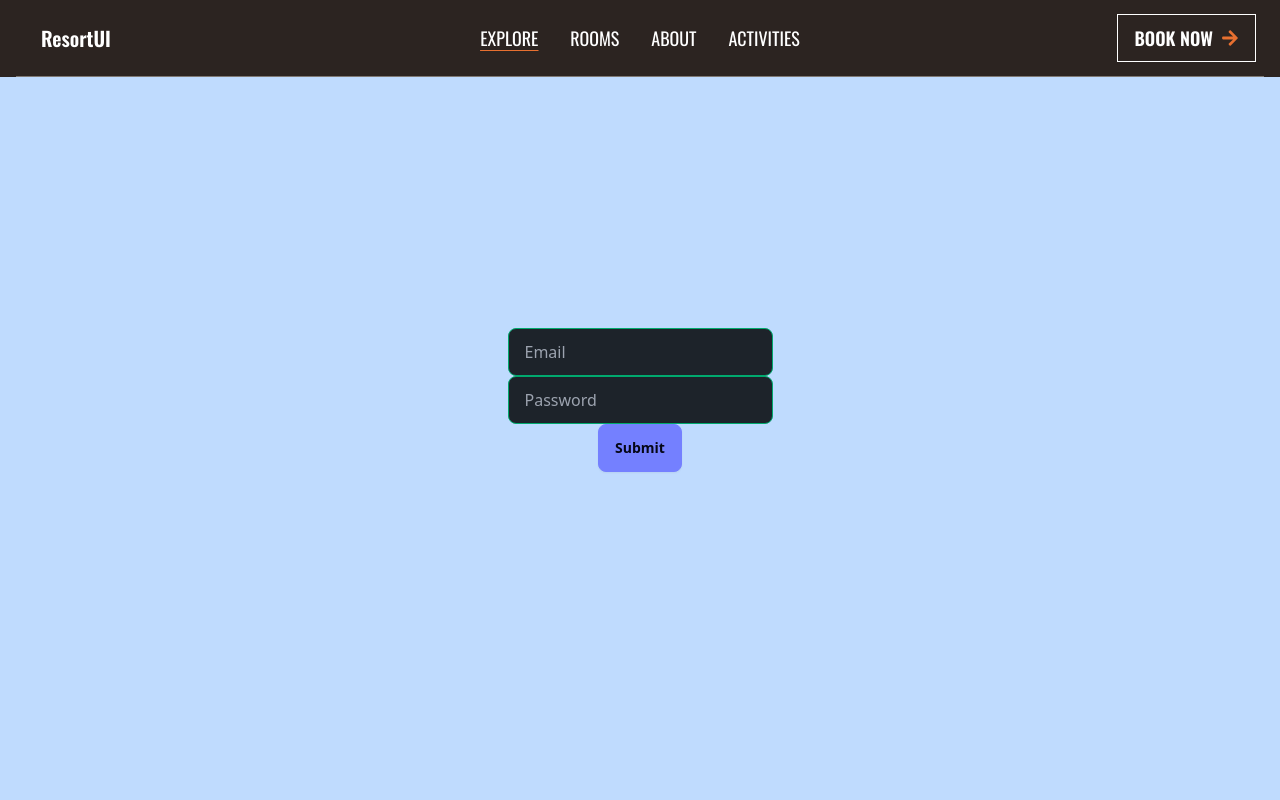
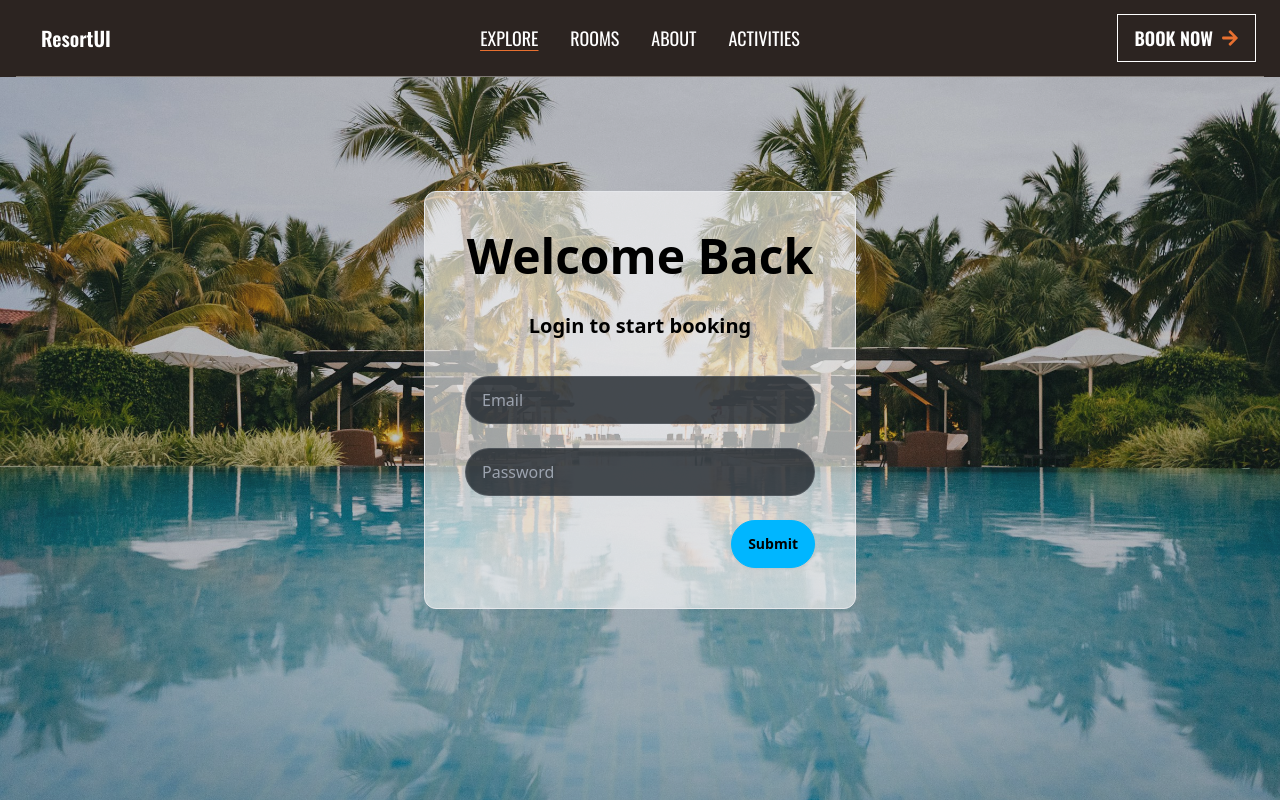
Before and after one commit to KaushalKishorMishra/resort-management-system, a React (Vite) app in the folder frontend/: page /login in a window 1280 px wide. Built offline with nearby package versions, Linux system fonts and the light colour scheme; a web font is replaced by a local one.

Commit message:
style: stylize the login page

```diff
--- a/frontend/src/MyRoutes.tsx
+++ b/frontend/src/MyRoutes.tsx
@@ -6,7 +6,7 @@ import Book from "./pages/Book";
 import SignUp from "./pages/SignUp";
 import FixedNavLayout from "./layouts/FixedNavLayout";
 import BasicLayout from "./layouts/BasicLayout";
-import Login from "./pages/forms/login/Login";
+import Login from "./pages/Login";
 
 const MyRoutes: React.FC = () => {
 	return (
--- a/frontend/src/pages/forms/FormField.tsx
+++ b/frontend/src/components/forms/FormField.tsx
@@ -1,5 +1,5 @@
 import React from "react";
-import { FormFieldProps } from "./login/Login";
+import { FormFieldProps } from "./LoginForm";
 
 const FormField: React.FC<FormFieldProps> = ({ type, placeholder, name, register, error, valueAsNumber }) => {
 	return (
--- /dev/null
+++ b/frontend/src/components/forms/LoginForm.tsx
@@ -0,0 +1,91 @@
+import React from "react";
+import { FieldError, FieldValues, UseFormRegister, useForm } from "react-hook-form";
+
+type ValidFieldName = "email" | "password";
+
+export type FormData = {
+	email: string;
+	password: string;
+};
+
+export type FormFieldProps = {
+	type: string;
+	placeholder: string;
+	name: ValidFieldName;
+	register: UseFormRegister<FormData>;
+	error: FieldError | undefined;
+	valueAsNumber?: boolean;
+};
+
+const LoginForm: React.FC = () => {
+	const {
+		register,
+		handleSubmit,
+		formState: { errors, isSubmitting },
+		// reset,
+		// getValues,
+	} = useForm();
+
+	const onSubmit = (data: FieldValues) => {
+		return new Promise<void>(resolve => {
+			setTimeout(() => {
+				console.log(data);
+				resolve();
+			}, 1000);
+		});
+	};
+
+	return (
+		<form
+			onSubmit={handleSubmit(onSubmit)}
+			className="form-control gap-6 p-4 md:p-10 w-full text-white border bg-white bg-opacity-60 rounded-xl"
+		>
+			<h1 className="mb-2 text-5xl font-bold text-black">Welcome Back</h1>
+			<p className="mb-3 font-semibold text-xl text-black">Login to start booking</p>
+
+			<div className="flex flex-col">
+				<input
+					{...register("email", {
+						required: "Email is required",
+					})}
+					className="input input-bordered border-1 rounded-full  bg-opacity-80"
+					type="email"
+					placeholder="Email"
+				/>
+				{errors.email && (
+					<span className="text-red-500">
+						<>{errors.email.message}</>
+					</span>
+				)}
+			</div>
+			<div className="flex flex-col">
+				<input
+					{...register("password", {
+						required: "Password is required",
+						minLength: {
+							value: 8,
+							message: "Password must be at least 8 characters",
+						},
+						maxLength: {
+							value: 20,
+							message: "Password must be at most 20 characters",
+						},
+					})}
+					className="input input-bordered border-1 rounded-full bg-opacity-80"
+					type="password"
+					placeholder="Password"
+				/>
+				{errors.password && (
+					<span className="text-red-500">
+						<>{errors.password.message}</>
+					</span>
+				)}
+			</div>
+			<button className="btn btn-info w-fit me-0 ms-auto rounded-full" type="submit" disabled={isSubmitting}>
+				Submit
+			</button>
+		</form>
+	);
+};
+
+export default LoginForm;
--- /dev/null
+++ b/frontend/src/pages/Login.tsx
@@ -0,0 +1,22 @@
+import React from "react";
+import LoginForm from "../components/forms/LoginForm";
+
+const Login: React.FC = () => {
+	return (
+		<>
+			<div
+				className="hero min-h-screen"
+				style={{
+					backgroundImage: "url('../../public/resort-pool.jpg')",
+				}}
+			>
+				<div className="hero-overlay bg-opacity-30"></div>
+				<div className="text-center w-full max-w-lg p-10">
+					<LoginForm />
+				</div>
+			</div>
+		</>
+	);
+};
+
+export default Login;
--- a/frontend/src/pages/forms/login/Login.tsx
+++ /dev/null
@@ -1,82 +0,0 @@
-import React from "react";
-import { FieldError, FieldValues, UseFormRegister, useForm } from "react-hook-form";
-
-type ValidFieldName = "email" | "password";
-
-export type FormData = {
-	email: string;
-	password: string;
-};
-
-export type FormFieldProps = {
-	type: string;
-	placeholder: string;
-	name: ValidFieldName;
-	register: UseFormRegister<FormData>;
-	error: FieldError | undefined;
-	valueAsNumber?: boolean;
-};
-
-const Login: React.FC = () => {
-	const {
-		register,
-		handleSubmit,
-		formState: { errors, isSubmitting },
-		reset,
-		getValues,
-	} = useForm();
-
-	const onSubmit = (data: FormData) => {
-		setTimeout(() => {
-			return console.log(data);
-		}, 1000);
-	};
-
-	return (
-		<form
-			onSubmit={handleSubmit(onSubmit)}
-			className="bg-blue-200 form-control h-screen flex flex-col justify-center items-center"
-		>
-			<input
-				{...register("email", {
-					required: "Email is required",
-				})}
-				className="input input-success"
-				type="email"
-				placeholder="Email"
-			/>
-			{errors.email && (
-				<span className="text-red-500 text-sm">
-					<>{errors.email.message}</>
-				</span>
-			)}
-			<input
-				{...register("password", {
-					required: "Password is required",
-					minLength: {
-						value: 8,
-						message: "Password must be at least 8 characters",
-					},
-					maxLength: {
-						value: 20,
-						message: "Password must be at most 20 characters",
-					},
-				})}
-				className="input input-success"
-				type="password"
-				placeholder="Password"
-			/>
-			{errors.password && (
-				<span className="text-red-500 text-sm">
-					<>{errors.password.message}</>
-				</span>
-			)}
-			{/* <button className="btn btn-primary" onClick={reset}>Reset</button> */}
-			<button className="btn btn-primary" type="submit" disabled={isSubmitting}>
-				Submit
-			</button>
-		</form>
-	);
-};
-
-export default Login;
```
Also changed, not shown: frontend/public/hero-flower.jpg (added), frontend/public/resort-pool.jpg (added).
